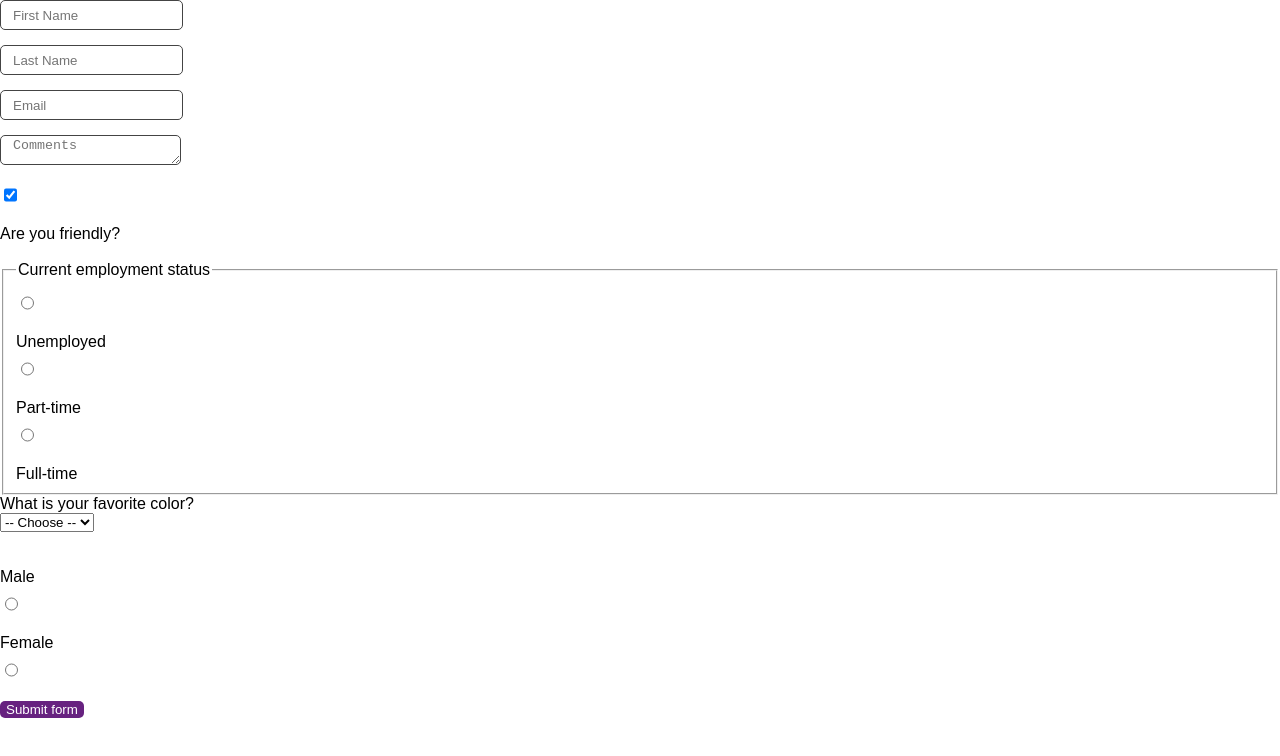
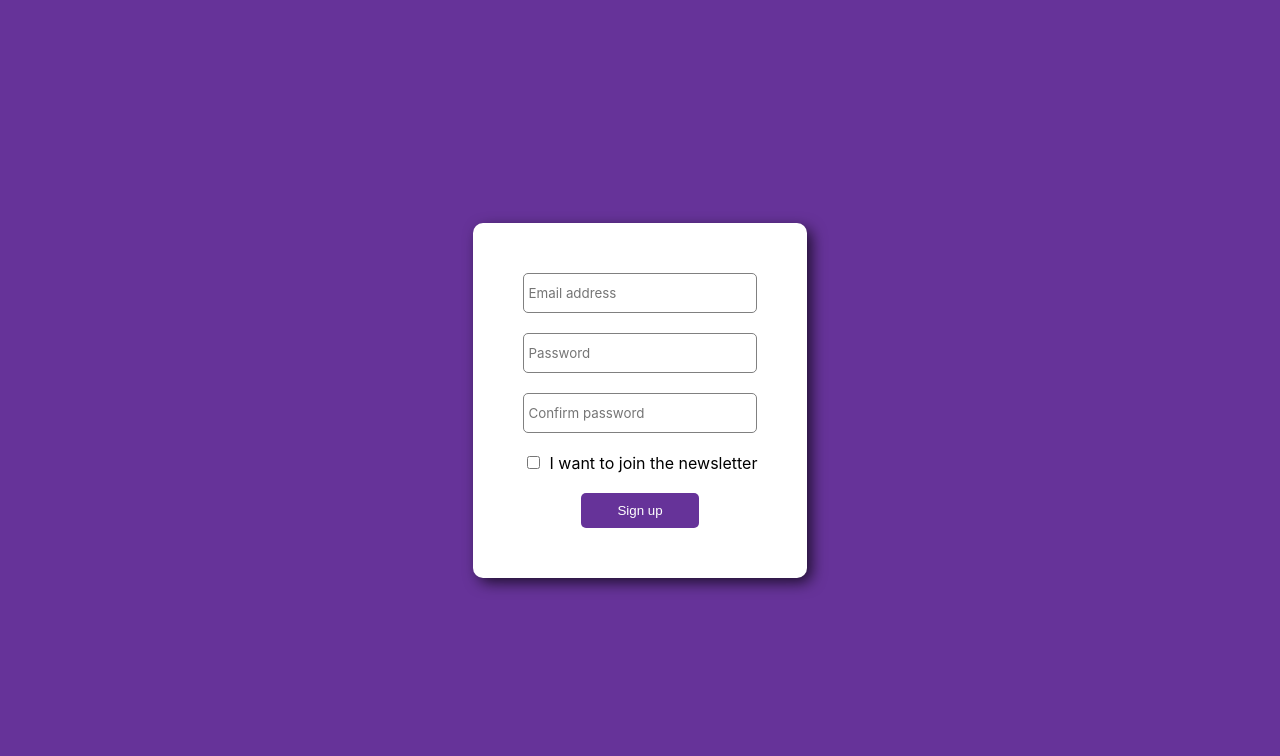
Before and after one commit to mmaazjavaid/MEME-GENERATOR-APP-REACT, a React (Create React App) app: page / in a window 1280 px wide. Shown: the top 756 px of the page. Built offline with nearby package versions, Linux system fonts and the light colour scheme.

Commit message:
Sign up form completed

```diff
--- a/src/App.js
+++ b/src/App.js
@@ -1,156 +1,78 @@
-import Header from './components/Header';
-import Meme from './components/Meme';
-import { useState } from 'react';
-import './index.css';
+import Header from "./components/Header";
+import Meme from "./components/Meme";
+import { useState } from "react";
+import "./index.css";
 
 function App() {
-  const [formData, setFormData] = useState(
-    {
-        firstName: "",
-        lastName: "",
+  const [formdata, setformdata] = useState({
     email: "",
-        comments: "",
-        isFriendly: true,
-        employment: "",
-        favcolor:"",
-        gender:""
-    }
-)
+    password: "",
+    confirmPassword: "",
+    isJoinedNewsletter: false,
+  });
 
-function handleChange(event) {
-    const {name, value, type, checked} = event.target
-    setFormData(prevFormData => {
-        return {
-            ...prevFormData,
-            [name]: type === "checkbox" ? checked : value
+  const handlechange = (e) => {
+    const {name,value,checked,type}=e.target;
+    setformdata(prevdata=>{
+      return{
+        ...prevdata,
+        [name]:type==="checkbox"? checked:value
       }
     })
+  };
+
+
+  const handleSubmit = (e) => {
+    e.preventDefault();
+    if(formdata.password===formdata.confirmPassword){
+      console.log("signed up successfully")
+      if(formdata.isJoinedNewsletter===true){
+        console.log("Thanks for signing up to our newsletter")
       }
-const handleSubmit=(event)=>{
-  event.preventDefault();
-  console.log(formData)
+    }else{
+      console.log("passwords does not match")
     }
 
+  };
+
   return (
-    <form onSubmit={handleSubmit}>
+    <div className="form-container">
+      <form className="form" onSubmit={handleSubmit}>
         <input
-            type="text"
-            placeholder="First Name"
-            onChange={handleChange}
-            name="firstName"
-            value={formData.firstName}
+          type="email"
+          placeholder="Email address"
+          className="form--input"
+          name="email"
+          onChange={handlechange}
         />
         <input
-            type="text"
-            placeholder="Last Name"
-            onChange={handleChange}
-            name="lastName"
-            value={formData.lastName}
+          type="password"
+          placeholder="Password"
+          className="form--input"
+          name="password"
+          onChange={handlechange}
         />
         <input
-            type="email"
-            placeholder="Email"
-            onChange={handleChange}
-            name="email"
-            value={formData.email}
-        />
-        <textarea
-            value={formData.comments}
-            placeholder="Comments"
-            onChange={handleChange}
-            name="comments"
-        />
-        <input
-            type="checkbox"
-            id="isFriendly"
-            checked={formData.isFriendly}
-            onChange={handleChange}
-            name="isFriendly"
-        />
-        <label htmlFor="isFriendly">Are you friendly?</label>
-        <br />
-        <br />
-
-        <fieldset>
-            <legend>Current employment status</legend>
-
-            <input
-                type="radio"
-                id="unemployed"
-                name="employment"
-                value="unemployed"
-                checked={formData.employment === "unemployed"}
-                onChange={handleChange}
-            />
-            <label htmlFor="unemployed">Unemployed</label>
-            <br />
-
-            <input
-                type="radio"
-                id="part-time"
-                name="employment"
-                value="part-time"
-                checked={formData.employment === "part-time"}
-                onChange={handleChange}
-            />
-            <label htmlFor="part-time">Part-time</label>
-            <br />
-
-            <input
-                type="radio"
-                id="full-time"
-                name="employment"
-                value="full-time"
-                checked={formData.employment === "full-time"}
-                onChange={handleChange}
-            />
-            <label htmlFor="full-time">Full-time</label>
-            <br />
-
-        </fieldset>
-
-        <label htmlFor="favColor">What is your favorite color?</label>
-            <br />
-            <select
-                id="favColor"
-                value={formData.favcolor}
-                onChange={handleChange}
-                name='favcolor'
-            >
-                <option value="">-- Choose --</option>
-                <option value="red">Red</option>
-                <option value="orange">Orange</option>
-                <option value="yellow">Yellow</option>
-                <option value="green">Green</option>
-                <option value="blue">Blue</option>
-                <option value="indigo">Indigo</option>
-                <option value="violet">Violet</option>
-            </select>
-          <br/>
-          <br/>
-          <br/>
-            <label htmlFor="Male">Male</label>
-            <input
-            id='Male'
-            type="radio"
-            value="Male"
-            checked={formData.gender==="Male"}
-            name='gender'
-            onChange={handleChange}
-            />
-            <label htmlFor="Female">Female</label>
-            <input
-            id='Female'
-            value="Female"
-            type="radio"
-            checked={formData.gender==="Female"}
-            name='gender'
-            onChange={handleChange}
+          type="password"
+          placeholder="Confirm password"
+          className="form--input"
+          name="confirmPassword"
+          onChange={handlechange}
         />
 
-            <button className='form--button'>Submit form</button>
+        <div className="form--marketing">
+          <input
+          id="okayToEmail"
+          type="checkbox"
+          name="isJoinedNewsletter"
+          checked={formdata.isJoinedNewsletter}
+          onChange={handlechange} />
+          <label htmlFor="okayToEmail">I want to join the newsletter</label>
+        </div>
+        <button className="form--submit">Sign up</button>
       </form>
-)
+    </div>
+  );
 }
 //Conditional rendering thorouly done
 export default App;
--- a/src/index.css
+++ b/src/index.css
@@ -3,75 +3,57 @@
 }
 
 body {
-  font-family: "Karla", sans-serif;
   margin: 0;
+  background-color: #639;
+  height: 100vh;
+  font-family: 'Inter', sans-serif;
 }
 
-main {
-  padding: 36px;
-}
-
-
-
-
-input, textarea {
-  margin-bottom: 15px;
-  height: 30px;
-  text-indent: 10px;
-  border: 1px solid #444;
-  border-radius: 5px;
-  display: block;
-}
-
-
-
-
-.header {
+.form-container {
+  height: 100vh;
+  padding: 20px;
   display: flex;
+  flex-direction: column;
+  justify-content: center;
   align-items: center;
-  height: 65px;
-  background: linear-gradient(90deg, #672280 1.18%, #A626D3 100%);
-  color: white;
-  padding: 20px;
-}
-
-.header--image {
-  height: 100%;
-  margin-right: 6px;
-}
-
-.header--title {
-  font-size: 1.25rem;
-  margin-right: auto;
-}
-
-.header--project {
-  font-size: 0.75rem;
-  font-weight: 500;
 }
 
 .form {
-  display: grid;
-  grid-template: 40px 40px / 1fr 1fr;
-  gap: 17px;
+  background-color: white;
+  padding: 50px;
+  border-radius: 10px;
+  display: flex;
+  flex-direction: column;
+  align-items: center;
+  box-shadow: 5px 5px 15px -1px rgba(0,0,0,0.75);
 }
 
 .form--input {
-  font-family: "Karla", sans-serif;
+  width: 100%;
+  margin-bottom: 20px;
+  height: 40px;
   border-radius: 5px;
-  border: 1px solid #D5D4D8;
-  text-indent: 5px;
+  border: 1px solid gray;
+  padding: 5px;
+  font-family: 'Inter', sans-serif;
 }
 
-.form--button {
-  grid-column: 1 / -1;
-  font-family: "Karla", sans-serif;
+.form--submit {
+  width: 50%;
+  padding: 10px;
   border-radius: 5px;
-  background-color: #672280;
   color: white;
+  background-color: #639;
   border: none;
   cursor: pointer;
 }
-.meme--image{
-  max-width: 100%;
+
+.form--marketing {
+  display: flex;
+  margin-bottom: 20px;
+  align-items: center;
 }
+
+.form--marketing > input {
+  margin-right: 10px;
+}
```
Lines whose indentation alone changed are shown as unchanged.
